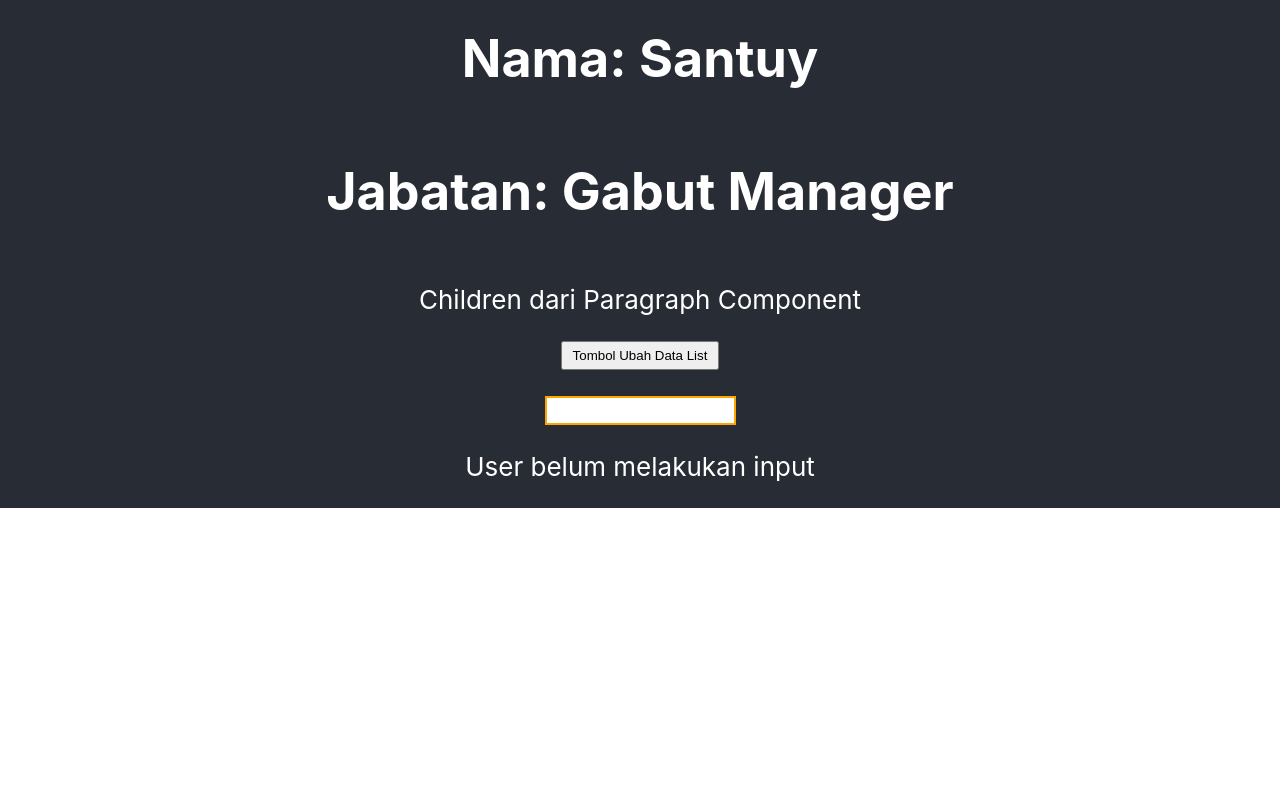
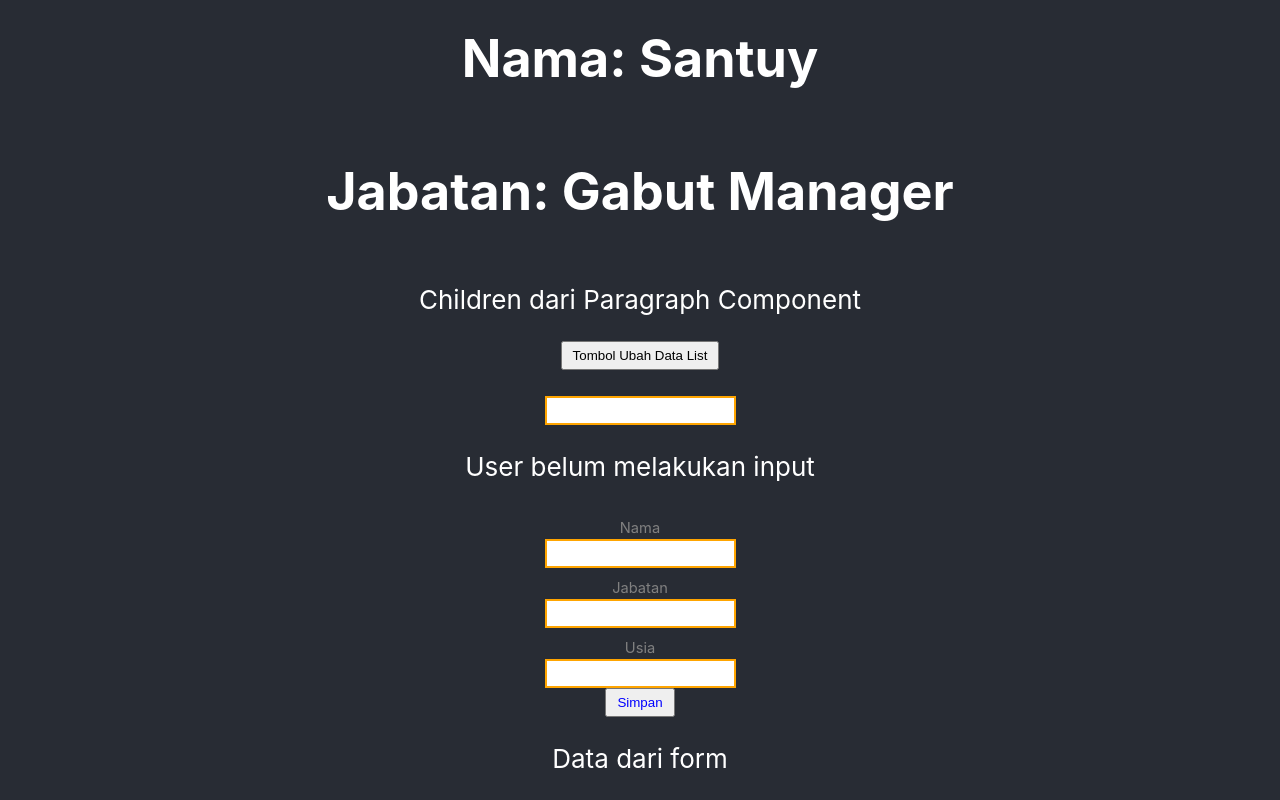
Before and after one commit to samdedy/react-app, a React (Create React App) app: page / in a window 1280 px wide. Shown: the part 588-1388 px from the top of the page. Before the commit the page ends 1096 px from the top, so only its background shows below. Built offline with nearby package versions, Linux system fonts and the light colour scheme.

Commit message:
create component Form

```diff
--- a/src/App.js
+++ b/src/App.js
@@ -5,6 +5,7 @@ import Button, { ButtonDenganChildrenProps, ButtonProps } from './shared-compone
 import Paragraph from './shared-component/Paragraph';
 import List from './shared-component/List';
 import Input from './shared-component/Input';
+import Form from './shared-component/Form';
 
 const dataBaru = [];
 for(let i=0; i<10; i++){
@@ -21,6 +22,8 @@ export default function App() {
   const [dataList, setdataList] = useState([]);
 
   const [valueInput, setvalueInput] = useState("User belum melakukan input");
+
+  const [arrForm, setArrForm] = useState({});
 
   function onClickTombolQue(){
     console.log("tombol que diklik");
@@ -57,6 +60,16 @@ export default function App() {
   //   }
   // }
 
+  function onClickBtnSimpan(){
+    console.log(arrForm);
+  }
+
+  function onChangeFormInput(field, e){
+    let dataForm = arrForm;
+    dataForm[field] = e.target.value;
+    setArrForm(dataForm);
+  }
+
   return (
     <div className="App">
       <header className="App-header">
@@ -74,6 +87,16 @@ export default function App() {
         <List data={dataList}/>
         <Input onChange={onChangeInput} onKeyDown={onEnterInput}/>
         <p>{valueInput}</p>
+        <Form>
+          <label>Nama</label>
+          <Input onChange={(e) => onChangeFormInput("nama", e)}/>
+          <label>Jabatan</label>
+          <Input onChange={(e) => onChangeFormInput("jabatan", e)}/>
+          <label>Usia</label>
+          <Input onChange={(e) => onChangeFormInput("usia", e)}/>
+          <ButtonProps nama="Simpan" color="blue" onClick={onClickBtnSimpan}/>
+          <p>Data dari form</p>
+        </Form>
       </header>
     </div>
   );
--- /dev/null
+++ b/src/shared-component/Form.jsx
@@ -0,0 +1,27 @@
+import React from "react";
+
+export default function Form(props){
+    return(
+        <React.Fragment>
+            {props.children.map(child => {
+                if(child.type === "label"){
+                    return <Label nama={child.props.children}/>
+                } else {
+                    return child;
+                }
+            })}
+        </React.Fragment>
+    );
+}
+
+function Label(props){
+    let style = {
+        color: "gray",
+        fontSize: "11pt"
+    }
+    return (
+        <div>
+            <label style={style}>{props.nama}</label>
+        </div>
+    )
+}
```
